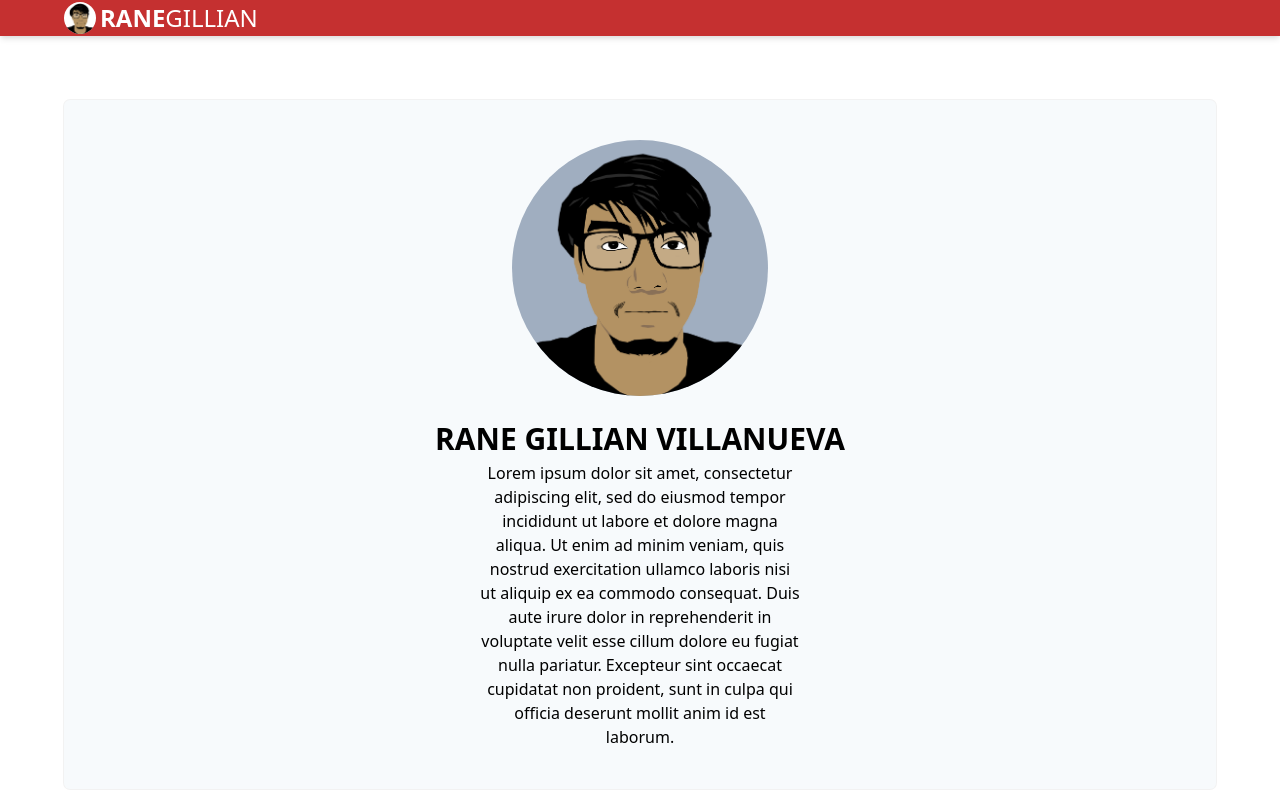
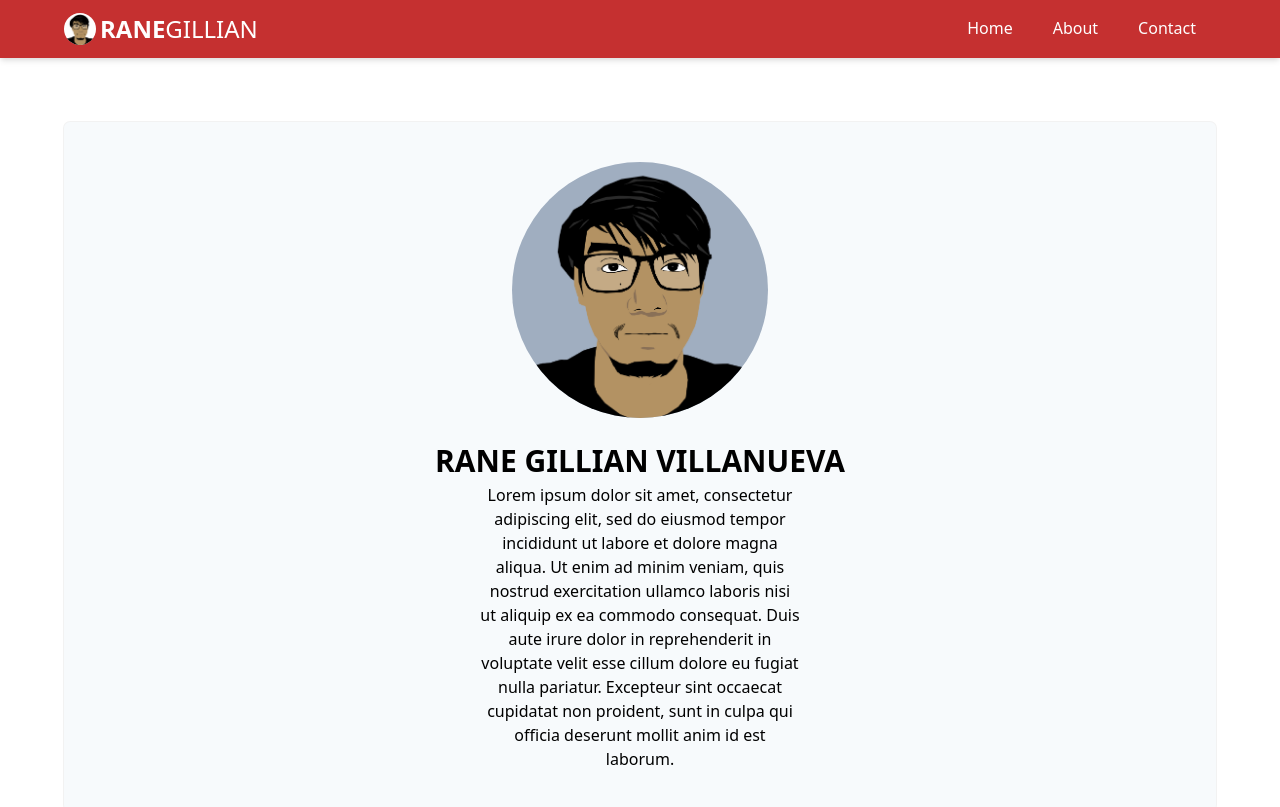
Before and after one commit to rgvillanueva28/rgvillanueva28.github.io.source-NextJS, a Next.js app: page / in a window 1280 px wide. Shown: the top 807 px of the page. Built offline with nearby package versions, Linux system fonts and the light colour scheme.

Commit message:
fixed response navbar

```diff
--- a/components/header.js
+++ b/components/header.js
@@ -52,12 +52,13 @@ export default function Header() {
       <button
         className="cursor-pointer lg:hidden block focus:outline-none hover:bg-red-500 border border-transparent hover:border-white rounded-md p-1"
         onClick={() => setToggleMenu(!toggleMenu)}
+        id="toggle-menu"
       >
-        <Spring from={{ opacity: 0 }} to={{ opacity: 1 }}>
-          {toggleMenu
-            ? (props) => <FaCaretUp color="white" size="32" />
-            : (props) => <FaBars color="white" size="32" />}
-        </Spring>
+        {toggleMenu ? (
+          <FaCaretUp color="white" size="32" />
+        ) : (
+          <FaBars color="white" size="32" />
+        )}
       </button>
 
       {/* right part */}
@@ -70,14 +71,13 @@ export default function Header() {
       >
         {(props) => (
           <animated.div
+            style={props}
             className={
-              "lg:flex lg:items-center lg:w-auto w-full text-white block"
+              "lg:flex lg:items-center lg:w-auto w-full text-white lg:h-auto"
             }
             id="menu"
-            style={props}
           >
-            {toggleMenu ? (
-              <nav>
+            <nav className={toggleMenu ? "visible" : "invisible lg:visible"}>
               <ul className="lg:flex items-center justify-between text-base pt-4 lg:pt-0">
                 {pages.map(({ label, href }) => (
                   <li key={label}>
@@ -90,9 +90,6 @@ export default function Header() {
                 ))}
               </ul>
             </nav>
-            ) : (
-              <></>
-            )}
           </animated.div>
         )}
       </Spring>
--- a/package.json
+++ b/package.json
@@ -4,7 +4,7 @@
   "private": true,
   "scripts": {
     "dev": "next dev",
-    "build": "next build",
+    "build": "next build && next export",
     "start": "next start"
   },
   "dependencies": {
--- a/tailwind.config.js
+++ b/tailwind.config.js
@@ -1,4 +1,5 @@
 module.exports = {
+  important: true,
   purge: [],
   theme: {
     extend: {},
```
Lines whose indentation alone changed are shown as unchanged.
